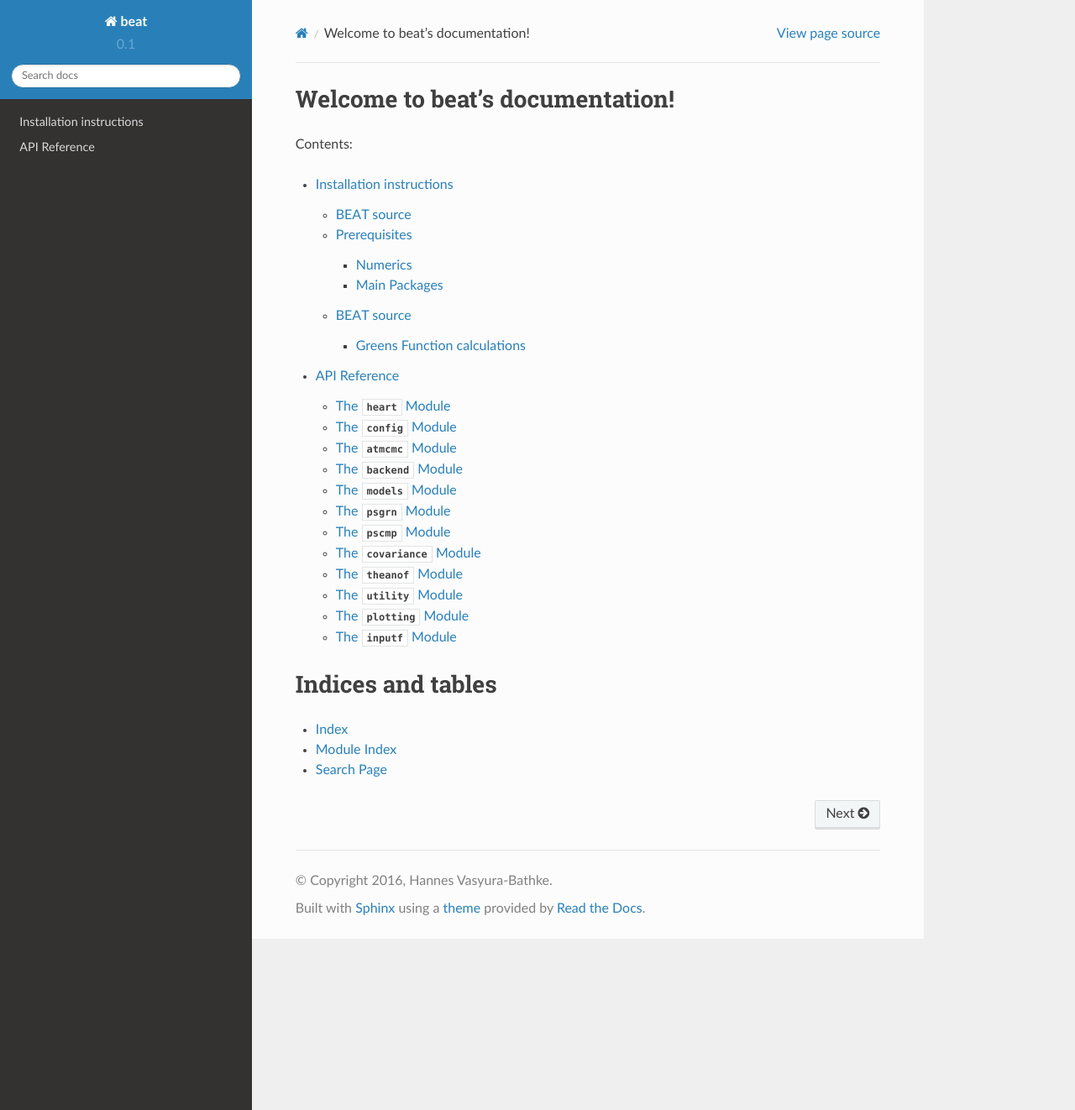
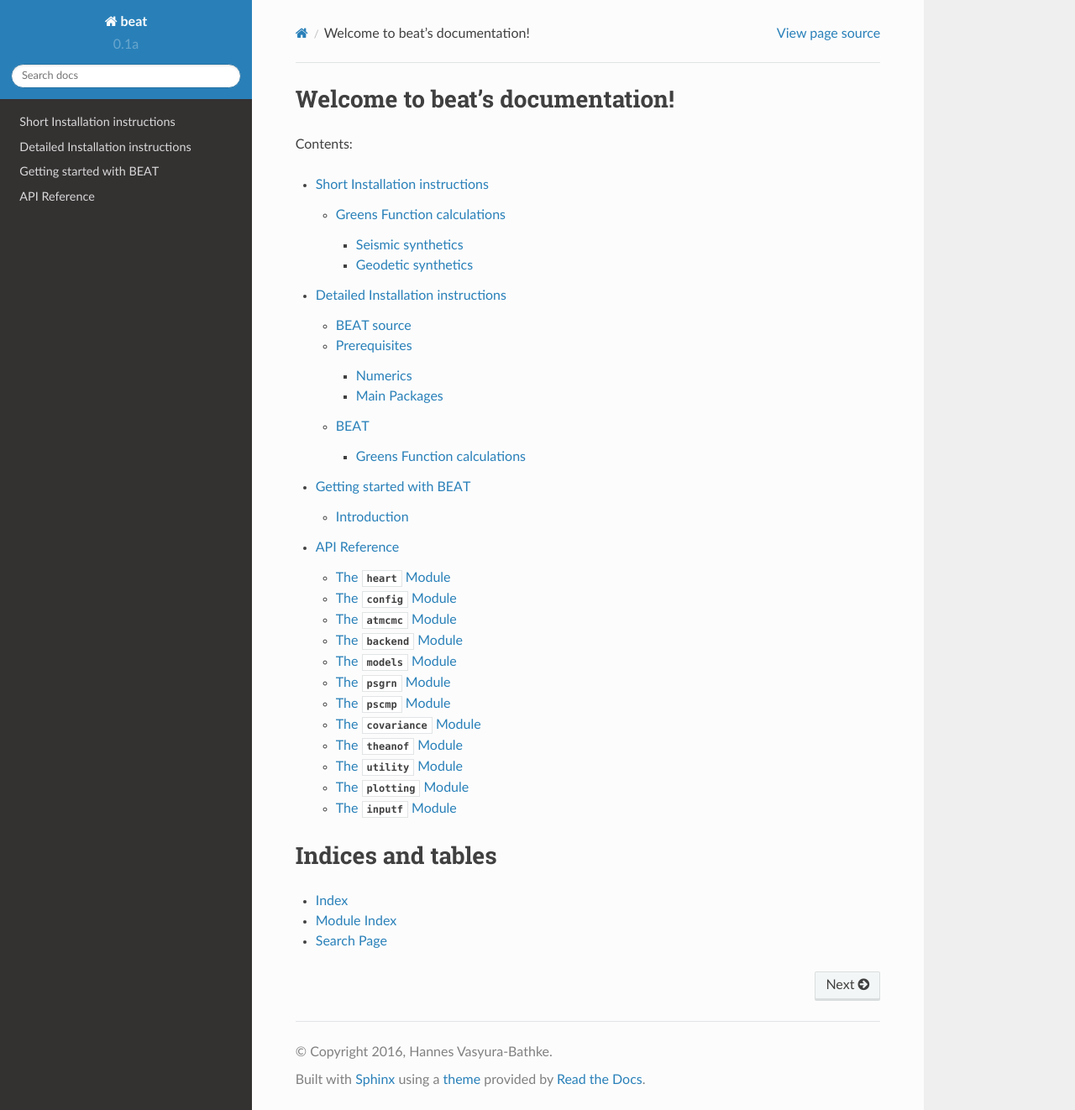
Before and after one commit to hvasbath/beat, a Sphinx documentation site: the page built from docs/index.rst, in a window 1280 px wide and 1322 px high. Shown: the whole window at 84% size. Built offline with Sphinx 7.4.7 and the Read the Docs theme 2.0.0, drawn with Linux system fonts in a browser that asks for light colours; some of the changed lines change nothing that is shown.

Commit message:
update version number, docs

```diff
--- a/docs/conf.py
+++ b/docs/conf.py
@@ -65,9 +65,9 @@ author = u'Hannes Vasyura-Bathke'
 # built documents.
 #
 # The short X.Y version.
-version = u'0.1'
+version = u'0.1a'
 # The full version, including alpha/beta/rc tags.
-release = u'0.1'
+release = u'0.1alpha'
 
 # The language for content autogenerated by Sphinx. Refer to documentation
 # for a list of supported languages.
--- /dev/null
+++ b/docs/getting_started.rst
@@ -0,0 +1,26 @@
+.. getting_started:
+
+*************************
+Getting started with BEAT
+*************************
+
+Author: Hannes Vasyura-Bathke
+
+Introduction
+------------
+In crustal deformation studies geophysicists are interested in estimating the
+ parameters of sources that might be the cause of deformation in the Earth's
+ crust. These may be for example, movement of fluids (e.g. magma) below a
+ volcano or the fast movements of one tectonic plate compared to another, also
+ known as earthquakes. These types of sources can be often approximated by
+ one or many rectangular dislocations (geometry, position, amount of
+ dislocation).
+ With observations at the earth's surface like geodetic data, i.e. deformation
+ maps from e.g. InSAR or GPS and seismic data i.e. seismic waveforms
+ from seismic stations, it is possible to estimate the parameters of these
+ deformation sources.
+
+ .. image:: _static/defor_sources.png
+
+BEAT is a package that can handle either geodetic and/or seismic data to
+ estimate source parameters of dislocations in the Earth's crust.
--- a/docs/index.rst
+++ b/docs/index.rst
@@ -11,7 +11,9 @@ Contents:
 .. toctree::
    :maxdepth: 3
 
+   short_installation
    installation
+   getting_started
    api
 
 Indices and tables
--- a/docs/installation.rst
+++ b/docs/installation.rst
@@ -1,10 +1,11 @@
 .. installation:
 
-*************************
-Installation instructions
-*************************
+**********************************
+Detailed Installation instructions
+**********************************
 
-BEAT can be installed on any Unix based system that supports its prerequisites.
+BEAT can be installed on any Unix based system with python2.7
+that supports its prerequisites.
 
 BEAT source
 -----------
@@ -339,9 +340,8 @@ Pyproj is the last package and also the most easy one to install::
     pip install pyproj
 
 
-
-BEAT source
------------
+BEAT
+----
 After these long and heavy installations, you can setup BEAT itself::
 
     cd ~/src/beat
--- /dev/null
+++ b/docs/short_installation.rst
@@ -0,0 +1,66 @@
+.. short_installation:
+
+******************************
+Short Installation instructions
+******************************
+
+Without optimizing the numerics of your system, first install pyrocko
+following this webpage:
+
+ - `pyrocko <http://pyrocko.org/>`__
+
+Then install the following packages::
+
+    sudo pip install pymc3
+    sudo pip install pyproj
+
+    cd ~/src  # or whereever you keep the packages
+    git clone https://github.com/hvasbath/beat
+    cd beat
+    sudo python setup.py install
+
+Greens Function calculations
+----------------------------
+
+To calculate the Greens Functions we rely on modeling codes written by
+`Rongjiang Wang <http://www.gfz-potsdam.de/en/section/physics-of-earthquakes-and-volcanoes/staff/profil/rongjiang-wang/>`__.
+If you plan to use the GreensFunction calculation framework,
+these codes are required and need to be compiled manually.
+The original codes are packaged for windows and can be found
+`here <http://www.gfz-potsdam.de/en/section/physics-of-earthquakes-and-volcanoes/data-products-services/downloads-software/>`__.
+
+For Unix systems the codes had to be repackaged.
+
+Seismic synthetics
+""""""""""""""""""
+* `QSEIS <http://kinherd.org/fomosto-qseis-2006a.tar.gz>`__
+* `QSSP <http://kinherd.org/fomosto-qssp-2010.tar.gz>`__
+
+After unpacking each package, within each folder run::
+
+    autoreconf -i   # only if 'configure' script is missing
+    F77=gfortran ./configure
+    make
+    sudo make install
+
+Geodetic synthetics
+"""""""""""""""""""
+* PSGRN and PSCMP
+
+These codes are so far included in the beat repository, but will be a part of the pyrocko framework in the future.
+In the BEAT folder::
+
+    tar -xvzf fomosto-psgrn-pscmp.tar.gz
+    cd fomosto-psgrn-pscmp
+    autoreconf -i   # only if 'configure' script is missing
+    ./configure
+
+If the number of modelled points is large the FFLAGS flag has to be changed to
+FFLAGS=-mcmodel=large, this will result in a long compilation time.::
+
+    FFLAGS=-mcmodel=large ./configure
+
+After configuration::
+
+    make
+    sudo make install
```
Also changed, not shown: docs/_static/defor_sources.png (added), 1 other file.
